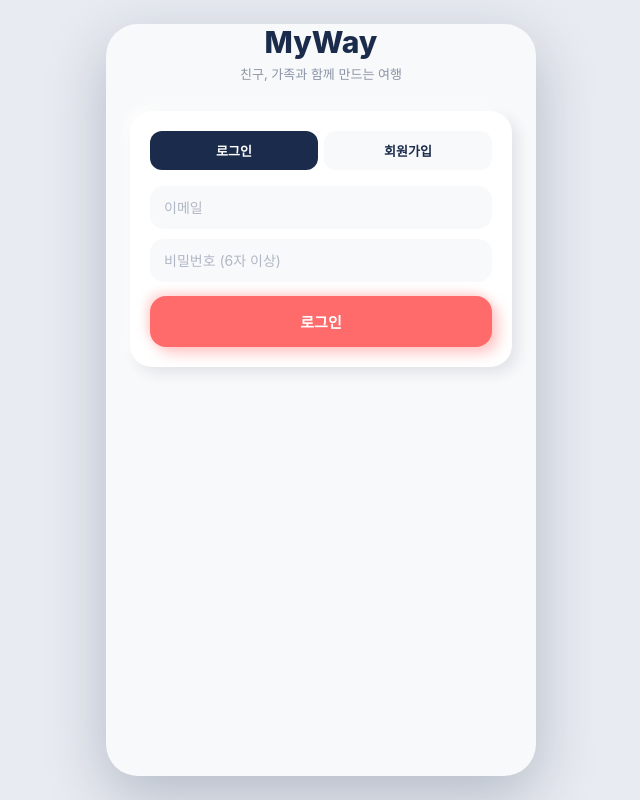
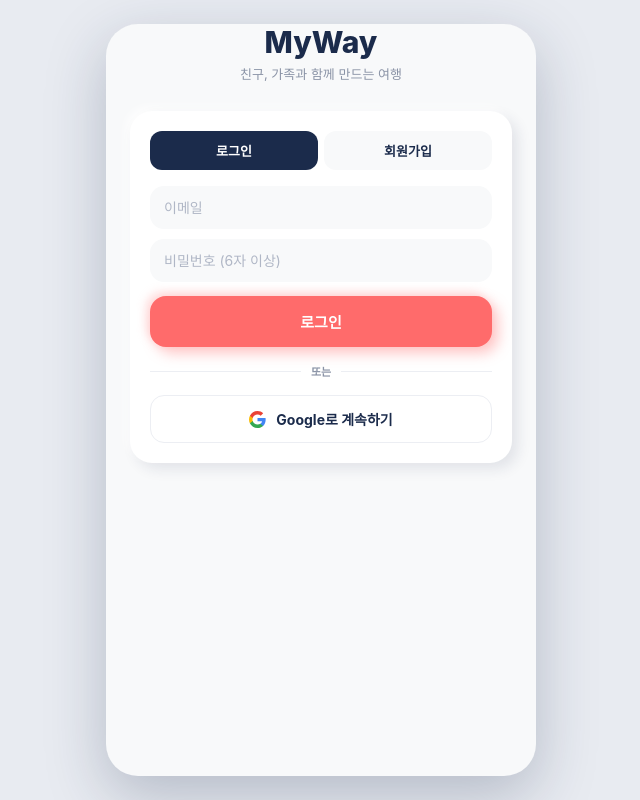
Before and after one commit to carma040105/trip_planner, a React (Vite) app: page / in a window 1280 px wide. Shown: the whole page, without its empty margins (319-959 px from the left). Built offline with nearby package versions, Linux system fonts and the light colour scheme; no server answers; a web font is replaced by a local one.

Commit message:
Update AuthScreen.jsx

```diff
--- a/src/screens/AuthScreen.jsx
+++ b/src/screens/AuthScreen.jsx
@@ -3,7 +3,7 @@
 import { FIREBASE_CONFIGURED } from '../lib/firebaseKeys';
 
 export default function AuthScreen() {
-  const { signIn, signUp, authError, busy } = useAuth();
+  const { signIn, signUp, signInWithGoogle, authError, busy } = useAuth();
   const [mode, setMode] = useState('signin'); // signin | signup
   const [email, setEmail] = useState('');
   const [password, setPassword] = useState('');
@@ -36,6 +36,14 @@
       }
     } catch {
       // authError already set by AuthContext
+    }
+  };
+
+  const submitGoogle = async () => {
+    try {
+      await signInWithGoogle();
+    } catch {
+      // authError already set by AuthContext (unless the user just closed the popup)
     }
   };
 
@@ -87,9 +95,49 @@
           <button className="btn-primary" style={{ marginTop: 8 }} onClick={submit} disabled={busy}>
             {busy ? '처리 중…' : mode === 'signup' ? '가입하고 시작하기' : '로그인'}
           </button>
+
+          <div style={{ display: 'flex', alignItems: 'center', gap: 10, margin: '16px 0' }}>
+            <div style={{ flex: 1, height: 1, background: 'var(--border-soft)' }} />
+            <div style={{ fontSize: 11, color: 'var(--text-muted)', fontWeight: 600 }}>또는</div>
+            <div style={{ flex: 1, height: 1, background: 'var(--border-soft)' }} />
+          </div>
+
+          <div
+            onClick={busy ? undefined : submitGoogle}
+            style={{
+              display: 'flex',
+              alignItems: 'center',
+              justifyContent: 'center',
+              gap: 10,
+              width: '100%',
+              boxSizing: 'border-box',
+              border: '1.5px solid var(--border-soft)',
+              borderRadius: 14,
+              padding: 13,
+              fontSize: 14,
+              fontWeight: 700,
+              color: 'var(--navy)',
+              cursor: busy ? 'default' : 'pointer',
+              opacity: busy ? 0.6 : 1,
+            }}
+          >
+            <GoogleIcon />
+            Google로 계속하기
+          </div>
         </div>
       </div>
     </div>
+  );
+}
+
+function GoogleIcon() {
+  return (
+    <svg width="17" height="17" viewBox="0 0 18 18">
+      <path fill="#4285F4" d="M17.64 9.2c0-.64-.06-1.25-.16-1.84H9v3.48h4.84a4.14 4.14 0 0 1-1.8 2.72v2.26h2.9c1.7-1.57 2.7-3.88 2.7-6.62z" />
+      <path fill="#34A853" d="M9 18c2.43 0 4.47-.8 5.96-2.18l-2.9-2.26c-.8.54-1.84.86-3.06.86-2.35 0-4.34-1.59-5.05-3.72H.98v2.33A9 9 0 0 0 9 18z" />
+      <path fill="#FBBC05" d="M3.95 10.7A5.4 5.4 0 0 1 3.67 9c0-.59.1-1.17.28-1.7V4.97H.98A9 9 0 0 0 0 9c0 1.45.35 2.83.98 4.03l2.97-2.33z" />
+      <path fill="#EA4335" d="M9 3.58c1.32 0 2.51.45 3.44 1.35l2.58-2.58C13.46.89 11.43 0 9 0A9 9 0 0 0 .98 4.97l2.97 2.33C4.66 5.17 6.65 3.58 9 3.58z" />
+    </svg>
   );
 }
 
```
